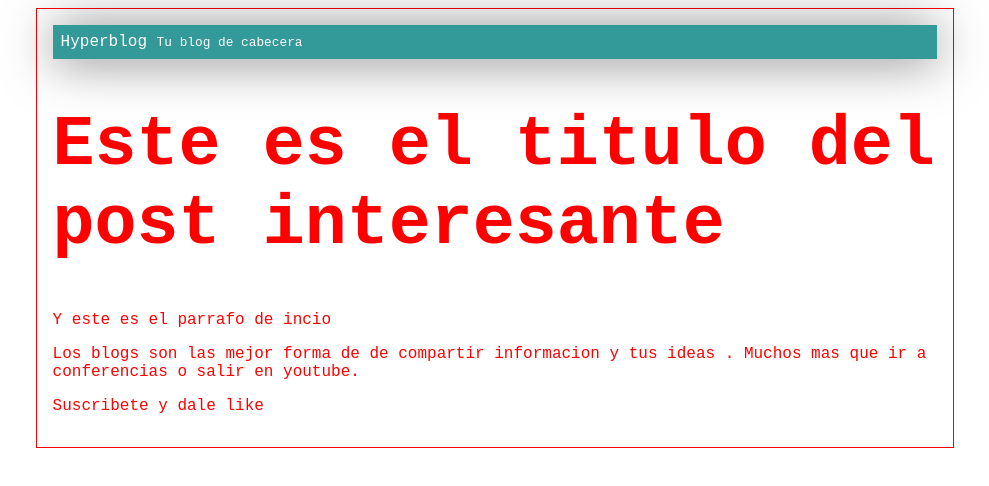
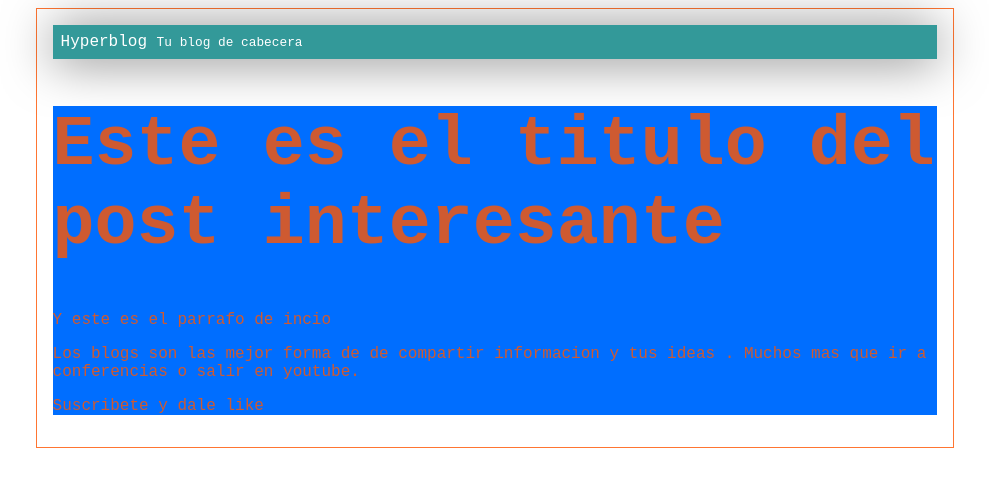
Before and after one commit to pedrodiazs/hyperblog, a plain HTML site: page blogpost.html in a window 1280 px wide. Shown: the whole page, without its empty margins (145-1134 px from the left). Drawn offline with Linux system fonts and the light colour scheme.

Commit message:
Se agrega color de fondo y cambo de color letra body

```diff
--- a/css/estilos.css
+++ b/css/estilos.css
@@ -1,7 +1,7 @@
 body
 {
 
-    color:red;
+    color:rgba(255, 85, 0, 0.807);
     text-align:left;
     font-family: 'Courier New', Courier, monospace;
 }
@@ -30,3 +30,7 @@ body
 {
     font-size: 70px;
 }
+#post
+{
+    background: rgb(0, 110, 255);
+}
```
